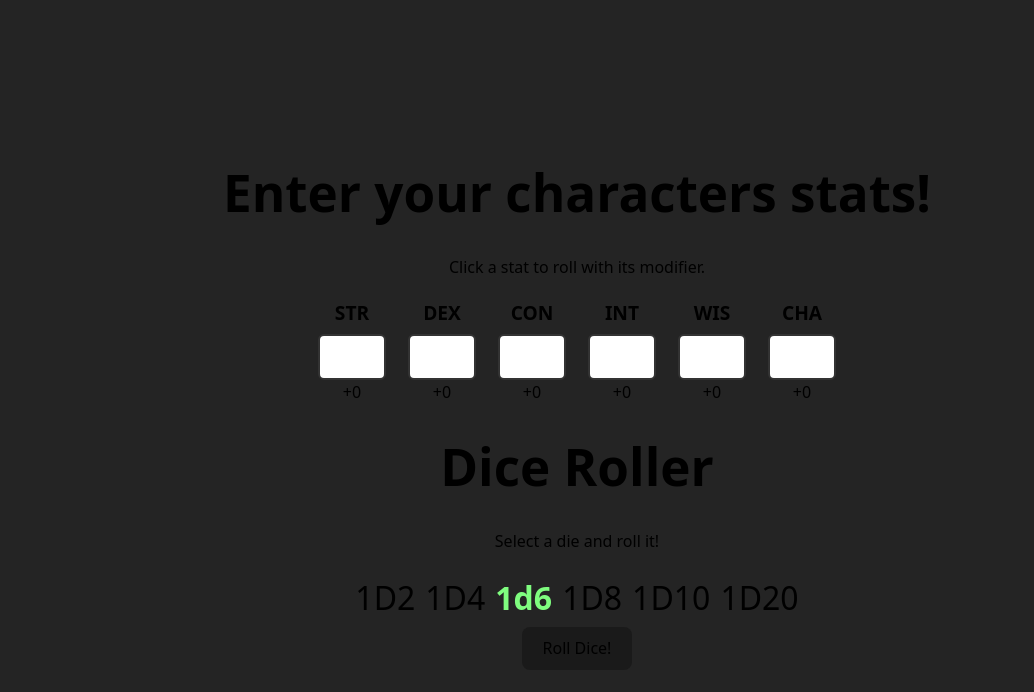
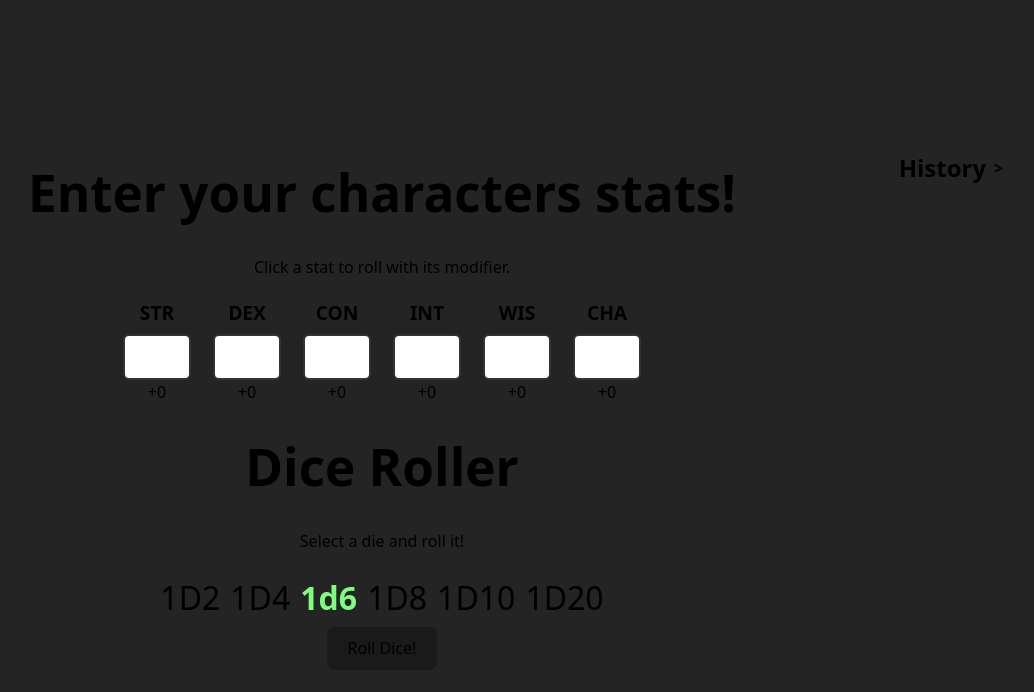
Before and after one commit to shaneTF/dnd_dice_roller, a React (Vite) app: page / in a window 1280 px wide. Shown: the top 692 px of the page, without its empty margins (63-1097 px from the left). Built offline with nearby package versions, Linux system fonts and the light colour scheme.

Commit message:
Added roll history

```diff
--- a/src/App.css
+++ b/src/App.css
@@ -1,11 +1,62 @@
 #root {
-  max-width: 1280px;
+  max-width: 1980px;
   margin: 0 auto;
   padding: 2rem;
   text-align: center;
+}
+
+.layout {
+  display: flex;
+  align-items: flex-start;
+  gap: 40px;
+}
+
+.left-panel {
+  flex: 1;
+}
+
+.right-panel {
+  width: 350px;
 }
 
 .roll-result {
   font-size: 4rem;
   font-weight: bold;
 }
+
+.roll-history ul {
+  list-style: none;
+  margin-top: 20px;
+  text-align: left;
+  white-space: nowrap;
+}
+
+.accordion-wrapper {
+  overflow: hidden;
+  transition:
+    max-height 0.35s ease,
+    opacity 0.35s ease;
+  max-height: 0;
+  opacity: 0;
+  transform: translateY(-6px);
+}
+.accordion-wrapper.open {
+  max-height: 500px;
+  opacity: 1;
+  transform: translateY(0);
+}
+.accordion-toggle {
+  display: flex;
+  justify-content: center;
+  align-items: center;
+  gap: 8px;
+  cursor: pointer;
+  width: 100%;
+  font-weight: bold;
+}
+.accordion-arrow {
+  transition: transform 0.3s ease;
+}
+.accordion-arrow.open {
+  transform: rotate(90deg);
+}
--- a/src/App.jsx
+++ b/src/App.jsx
@@ -12,9 +12,10 @@ import "./App.css";
 
 function App() {
   const [selectedValue, setSelectedvalue] = useState("6");
+  const [diceSelected, setDiceSelected] = useState(null);
   const [diceRoll, setDiceRoll] = useState(null);
-  const [statMod, setStatMod] = useState(null);
-  const [diceRolled, setDiceRolled] = useState(false);
+  const [rollHistory, setRollHistory] = useState([]);
+  const [showHistory, setShowHistory] = useState(false);
   const [stats, setStats] = useState({
     str: "",
     dex: "",
@@ -29,35 +30,49 @@ function App() {
       Object.entries(stats).map(([key, value]) => {
         const score = parseInt(value) || 0;
         const mod = score === 0 ? 0 : Math.floor((score - 10) / 2);
-        setStatMod(mod);
+        console.log("Stat Modifier Calculation: ", key, score, mod);
         return [key, mod];
       }),
     );
   }, [stats]);
 
   const diceMath = () => {
-    setDiceRolled(true);
     return Math.floor(Math.random() * parseInt(selectedValue)) + 1;
   };
 
   const handleChange = (event) => {
+    setDiceSelected(event.target.name);
     setSelectedvalue(event.target.value);
   };
 
-  const handleClick = () => {
-    setDiceRoll(diceMath);
-  };
-
-  const handleStatClick = (statKey) => {
+  const handleClick = (statKey) => {
     const baseRoll = diceMath();
-    console.log("Base Roll: ", baseRoll);
-    console.log("Stat Modifier: ", statModifier[statKey]);
-    setStatMod(statModifier[statKey]);
-    setDiceRoll(baseRoll + parseInt(statModifier[statKey]));
+    if (statModifier[statKey] !== undefined) {
+      setDiceRoll(baseRoll + statModifier[statKey]);
+    } else {
+      setDiceRoll(baseRoll);
+    }
+    console.log(
+      "Rolled: ",
+      baseRoll,
+      " with modifier: ",
+      statModifier[statKey],
+    );
+    setRollHistory((prevHistory) => [
+      {
+        dice: diceSelected,
+        roll: baseRoll,
+        modifier: statModifier[statKey],
+        total: baseRoll + (statModifier[statKey] || 0),
+      },
+      ...prevHistory.slice(0, 9),
+    ]);
   };
 
   return (
     <>
+      <div className="layout">
+        <div className="left-panel">
           <div>
             <h1>Enter your characters stats!</h1>
             <p>Click a stat to roll with its modifier.</p>
@@ -67,7 +82,7 @@ function App() {
               stats={stats}
               statModifier={statModifier}
               onStatChange={setStats}
-          handleClick={handleStatClick}
+              handleClick={handleClick}
             />
           </div>
           <h1>Dice Roller</h1>
@@ -84,14 +99,39 @@ function App() {
             <button onClick={handleClick}>Roll Dice!</button>
           </div>
           <div>
-        {diceRolled && (
-          <span>
-            {statMod} + {diceRoll}
+            <span className="roll-result">{diceRoll}</span>
+          </div>
+        </div>
+
+        <div className="right-panel">
+          <div
+            className="accordion-toggle"
+            onClick={() => setShowHistory((prev) => !prev)}
+          >
+            <h2>History</h2>
+            <span className={`accordion-arrow ${showHistory ? "open" : ""}`}>
+              {">"}
             </span>
+          </div>
+          <div className={`accordion-wrapper ${showHistory ? "open" : ""}`}>
+            {rollHistory.length === 0 && <p>No rolls yet.</p>}
+
+            {rollHistory.length > 0 && (
+              <div className="roll-history">
+                <ul>
+                  {rollHistory.slice(-10).map((entry, index) => (
+                    <li key={index}>
+                      <strong>{entry.dice}</strong> | Roll: {entry.roll} |
+                      Modifier:{" "}
+                      {entry.modifier !== undefined ? entry.modifier : 0} |
+                      Total: {entry.total}
+                    </li>
+                  ))}
+                </ul>
+              </div>
             )}
           </div>
-      <div>
-        <span className="roll-result">{diceRoll}</span>
+        </div>
       </div>
     </>
   );
```
Lines whose indentation alone changed are shown as unchanged.
